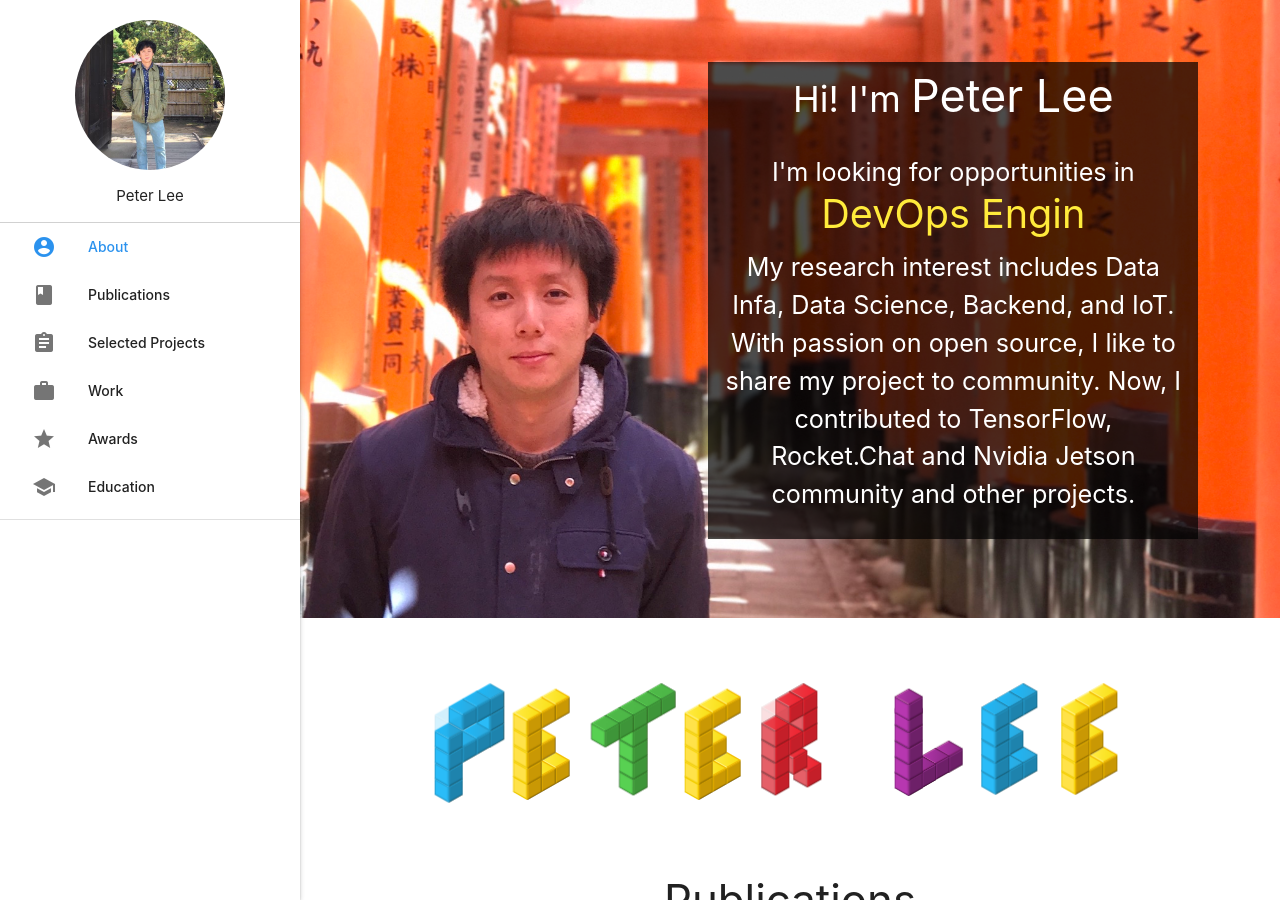
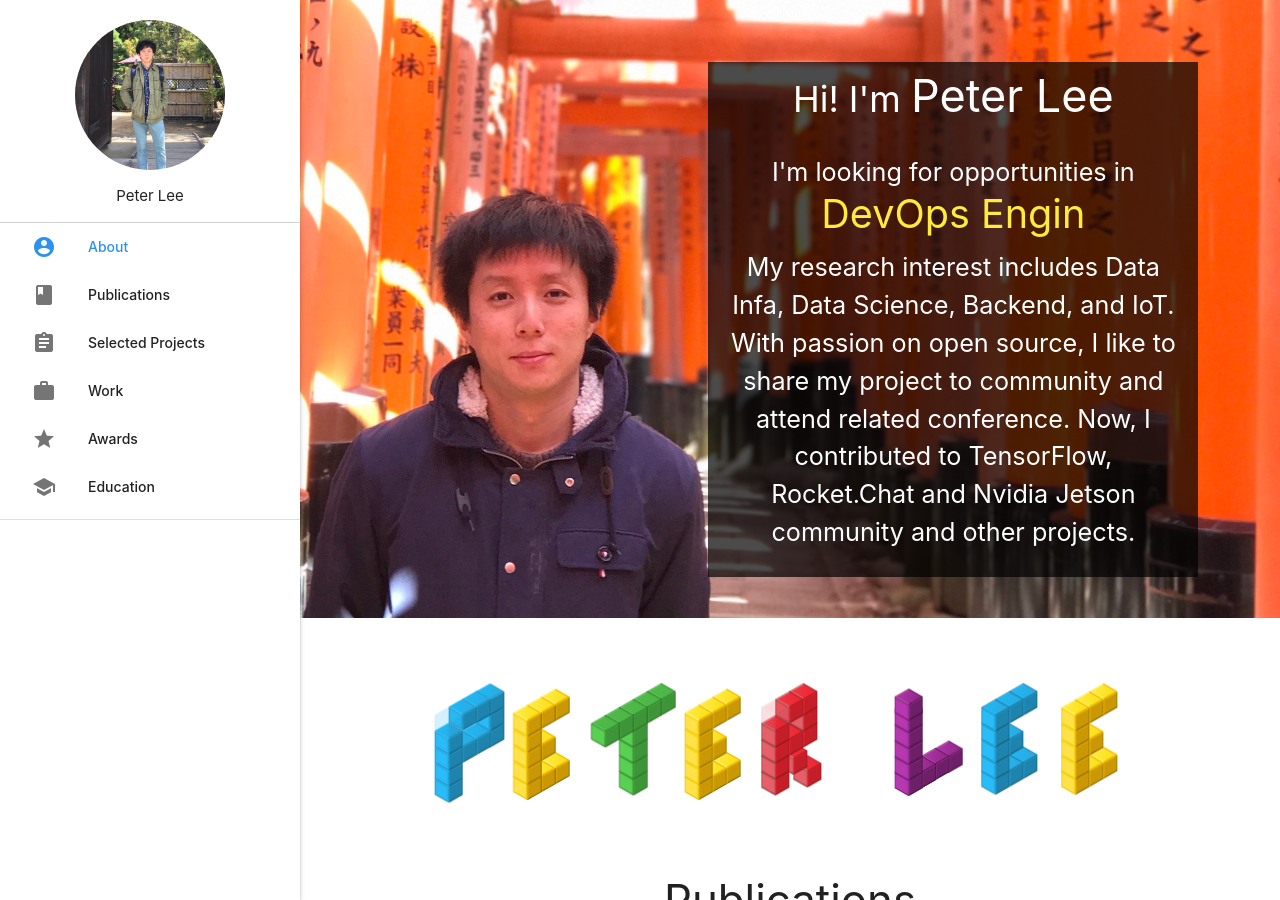
Before and after one commit to peterlee0127/cv, a Jekyll site: the page built from index.html, in a window 1280 px wide and 900 px high. Built offline with Jekyll 4.4.1, drawn with Linux system fonts in a browser that asks for light colours; some of the changed text lies outside the part shown.

Commit message:
update image

```diff
--- a/_includes/paragraph/about.html
+++ b/_includes/paragraph/about.html
@@ -5,7 +5,7 @@
     <p class="flow-text white-text" style='height:0.2em;'>I'm looking for opportunities in</p>
     <div class="typed-about flow-text yellow-text" style='height:1em;font-size:2.2em'></div>
     <p class="flow-text white-text">My research interest includes Data Infa, Data Science, Backend, and IoT.
-      With passion on open source, I like to share my project to community.
+      With passion on open source, I like to share my project to community and attend related conference.
         Now, I contributed to TensorFlow, Rocket.Chat and Nvidia Jetson community and other projects.
     </p>
     </p>
--- a/_includes/paragraph/project.html
+++ b/_includes/paragraph/project.html
@@ -30,5 +30,5 @@
     </div>
   {% endfor %}
 
-  {% include parallax.html title='Taipei 101' image='/assets/image/taipei101.jpg' %}
+  {% include parallax.html title='Line Dev Day Pre-Event - Student Day<br>2016 8/28' image='/assets/image/line2.jpg' %}
 </div>
```
Also changed, not shown: _data/github.json (deleted, +0 -1 lines), assets/image/line2.jpg (added), assets/image/taipei101.jpg (deleted).
